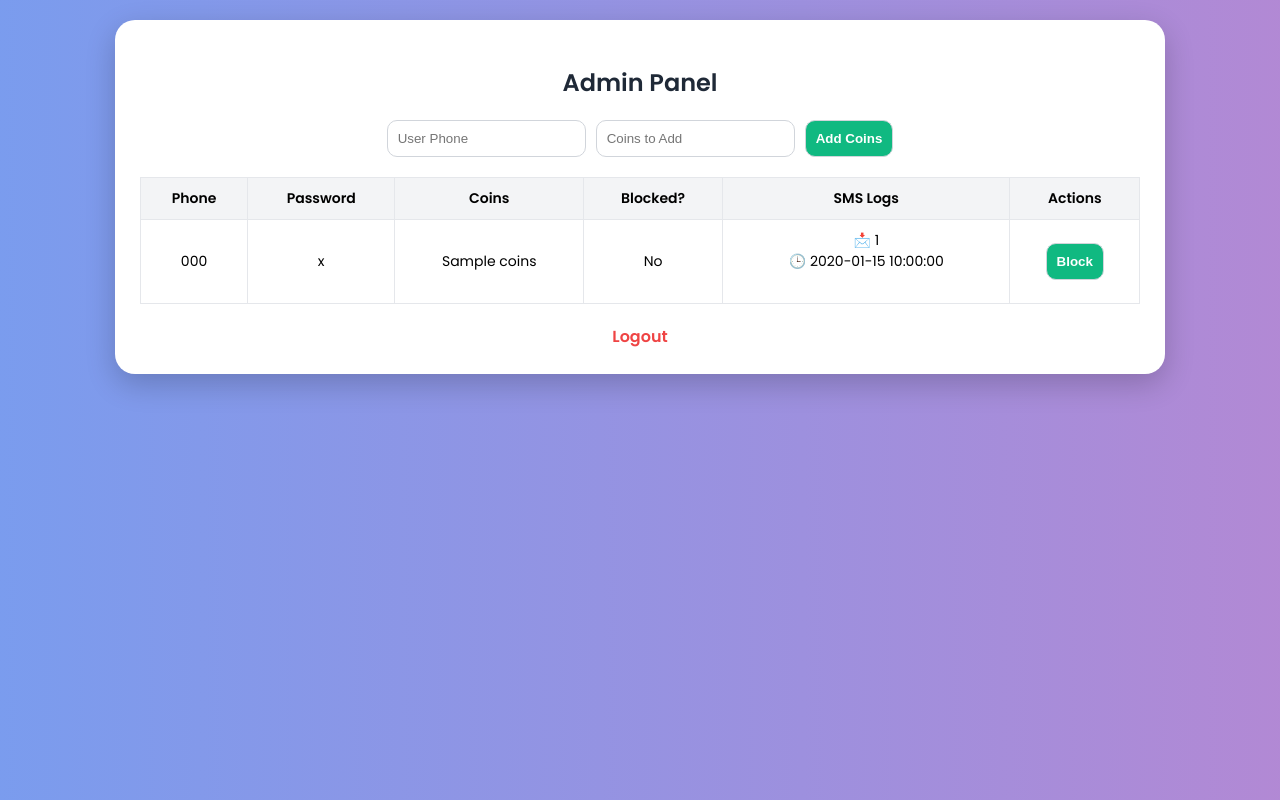
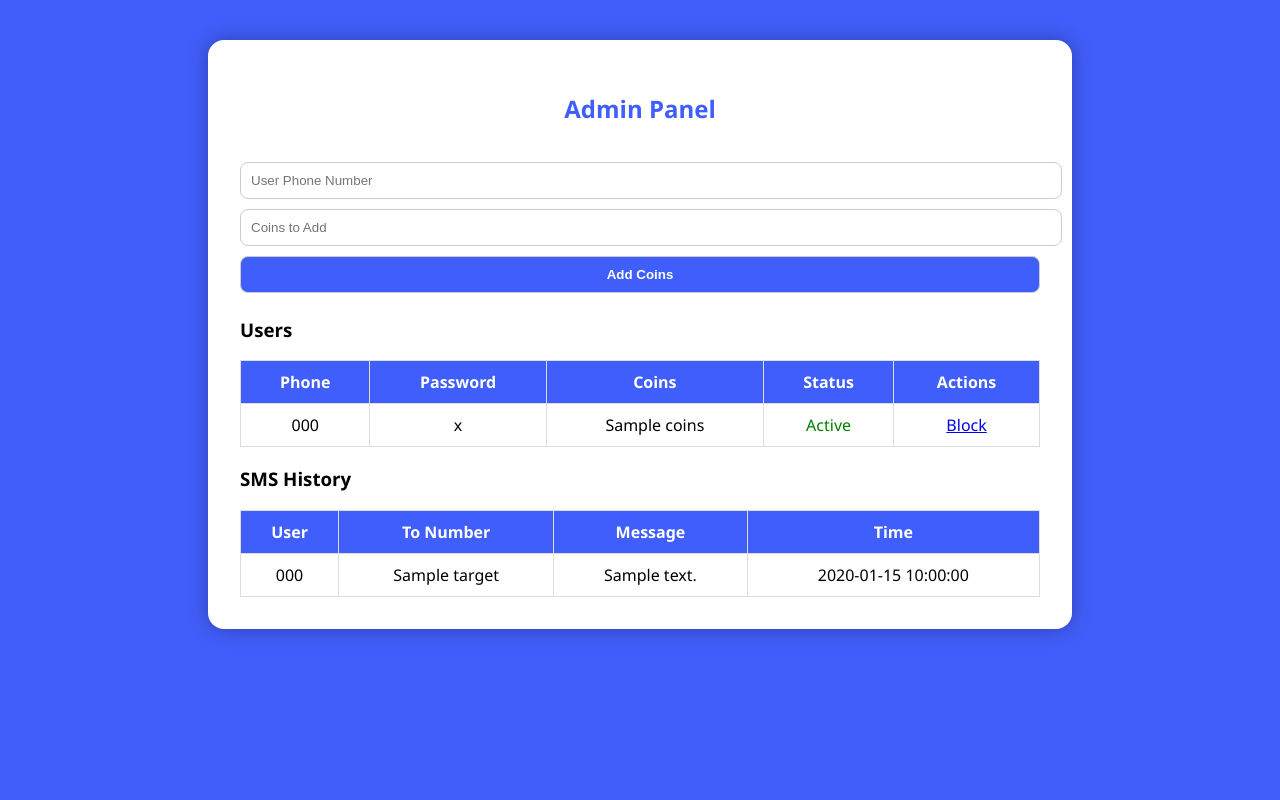
Before and after one commit to abdullahasad491326/SMS_Web_App, a Flask app: template app/templates/admin_panel.html in a window 1280 px wide. Run offline with Flask 3, Linux system fonts and the light colour scheme; the template is opened without the code that fills it: most values are stand-ins (such as "Sample title", 1, 10 or a date in 2020).

Commit message:
Update admin_panel.html

```diff
--- a/app/templates/admin_panel.html
+++ b/app/templates/admin_panel.html
@@ -1,120 +1,101 @@
 <!DOCTYPE html>
 <html lang="en">
 <head>
-  <meta charset="UTF-8" />
-  <meta name="viewport" content="width=device-width, initial-scale=1.0"/>
+  <meta charset="UTF-8">
   <title>Admin Panel</title>
-  <link href="https://fonts.googleapis.com/css2?family=Poppins:wght@400;600&display=swap" rel="stylesheet"/>
   <style>
     body {
+      font-family: 'Segoe UI', sans-serif;
       margin: 0;
-      font-family: 'Poppins', sans-serif;
-      background: linear-gradient(270deg, #facc15, #f472b6, #60a5fa, #4ade80);
-      background-size: 800% 800%;
-      animation: gradient 10s ease infinite;
-      padding: 20px;
+      padding: 0;
+      animation: colorChange 15s infinite alternate;
     }
 
-    @keyframes gradient {
-      0% {background-position: 0% 50%;}
-      50% {background-position: 100% 50%;}
-      100% {background-position: 0% 50%;}
+    @keyframes colorChange {
+      0% { background-color: #fc466b; }
+      50% { background-color: #3f5efb; }
+      100% { background-color: #fc466b; }
     }
 
-    .panel {
-      background-color: white;
-      border-radius: 20px;
-      padding: 25px;
-      max-width: 1000px;
-      margin: auto;
-      box-shadow: 0 10px 30px rgba(0, 0, 0, 0.2);
+    .container {
+      background: white;
+      padding: 2rem;
+      margin: 5vh auto;
+      width: 95%;
+      max-width: 800px;
+      border-radius: 1rem;
+      box-shadow: 0 0 20px rgba(0,0,0,0.3);
     }
 
     h2 {
       text-align: center;
-      color: #1f2937;
+      color: #3f5efb;
     }
 
     table {
       width: 100%;
       border-collapse: collapse;
-      margin-top: 20px;
-    }
-
-    table, th, td {
-      border: 1px solid #e5e7eb;
+      margin-top: 1rem;
     }
 
     th, td {
+      border: 1px solid #ddd;
       padding: 10px;
       text-align: center;
-      font-size: 14px;
     }
 
     th {
-      background-color: #f3f4f6;
+      background-color: #3f5efb;
+      color: white;
     }
 
-    .form {
-      display: flex;
-      flex-wrap: wrap;
-      justify-content: center;
-      gap: 10px;
-      margin-top: 20px;
+    .form-section {
+      margin-top: 2rem;
     }
 
     input, button {
       padding: 10px;
-      border: 1.5px solid #d1d5db;
-      border-radius: 10px;
+      margin: 5px 0;
+      width: 100%;
+      border-radius: 8px;
+      border: 1px solid #ccc;
     }
 
     button {
-      background-color: #10b981;
+      background-color: #3f5efb;
       color: white;
-      font-weight: 600;
+      font-weight: bold;
       cursor: pointer;
     }
 
-    button:hover {
-      background-color: #059669;
+    .blocked {
+      color: red;
     }
 
-    .logout {
-      text-align: center;
-      margin-top: 20px;
-    }
-
-    .logout a {
-      color: #ef4444;
-      font-weight: bold;
-      text-decoration: none;
-    }
-
-    @media (max-width: 600px) {
-      table {
-        font-size: 12px;
-      }
+    .unblocked {
+      color: green;
     }
   </style>
 </head>
 <body>
-  <div class="panel">
+  <div class="container">
     <h2>Admin Panel</h2>
 
-    <form class="form" method="POST" action="/add_coins">
-      <input type="text" name="phone" placeholder="User Phone" required>
-      <input type="number" name="coins" placeholder="Coins to Add" required>
-      <button type="submit">Add Coins</button>
-    </form>
+    <div class="form-section">
+      <form method="POST" action="/admin_add_coins">
+        <input type="text" name="phone" placeholder="User Phone Number" required>
+        <input type="number" name="coins" placeholder="Coins to Add" required>
+        <button type="submit">Add Coins</button>
+      </form>
+    </div>
 
+    <h3>Users</h3>
     <table>
       <tr>
         <th>Phone</th>
         <th>Password</th>
         <th>Coins</th>
-        <th>Blocked?</th>
-        <th>SMS Logs</th>
+        <th>Status</th>
         <th>Actions</th>
       </tr>
       {% for user in users %}
@@ -122,25 +103,39 @@
         <td>{{ user.phone }}</td>
         <td>{{ user.password }}</td>
         <td>{{ user.coins }}</td>
-        <td>{{ 'Yes' if user.blocked else 'No' }}</td>
-        <td>
-          {% for log in user.logs %}
-            📩 {{ log.number }}<br>🕒 {{ log.time }}<br><br>
-          {% endfor %}
+        <td class="{{ 'blocked' if user.blocked else 'unblocked' }}">
+          {{ 'Blocked' if user.blocked else 'Active' }}
         </td>
         <td>
-          <form method="POST" action="/toggle_block" style="margin:0;">
-            <input type="hidden" name="phone" value="{{ user.phone }}">
-            <button type="submit">{{ 'Unblock' if user.blocked else 'Block' }}</button>
-          </form>
+          {% if user.blocked %}
+            <a href="/admin_unblock/{{ user.phone }}">Unblock</a>
+          {% else %}
+            <a href="/admin_block/{{ user.phone }}">Block</a>
+          {% endif %}
         </td>
       </tr>
       {% endfor %}
     </table>
 
-    <div class="logout">
-      <a href="/admin_logout">Logout</a>
-    </div>
+    <h3>SMS History</h3>
+    <table>
+      <tr>
+        <th>User</th>
+        <th>To Number</th>
+        <th>Message</th>
+        <th>Time</th>
+      </tr>
+      {% for sms in sms_logs %}
+      <tr>
+        <td>{{ sms.phone }}</td>
+        <td>{{ sms.target }}</td>
+        <td>{{ sms.message }}</td>
+        <td>{{ sms.time }}</td>
+      </tr>
+      {% endfor %}
+    </table>
   </div>
+
+  <script src="{{ url_for('static', filename='script.js') }}"></script>
 </body>
-  </html>
+</html>
```
